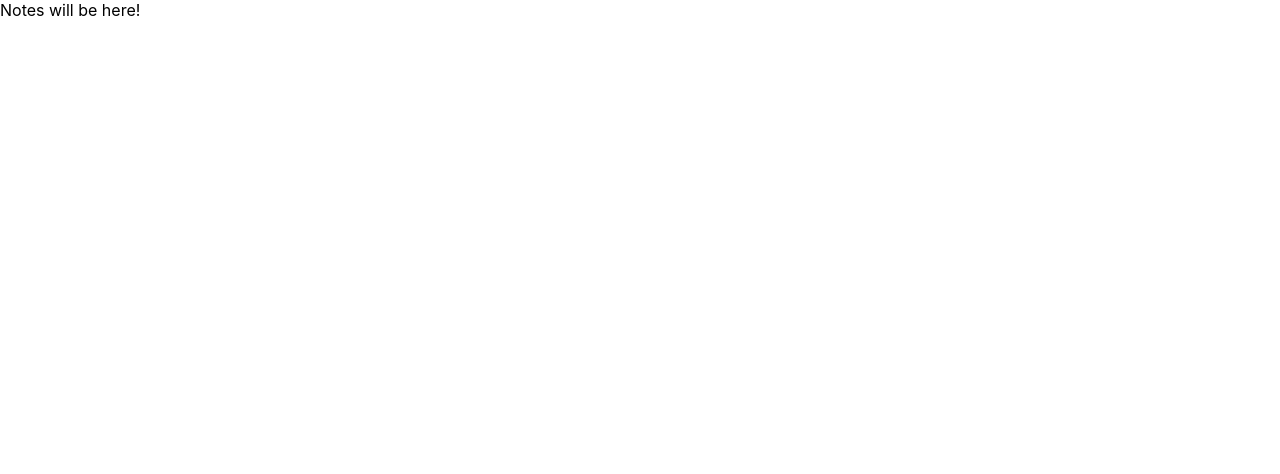
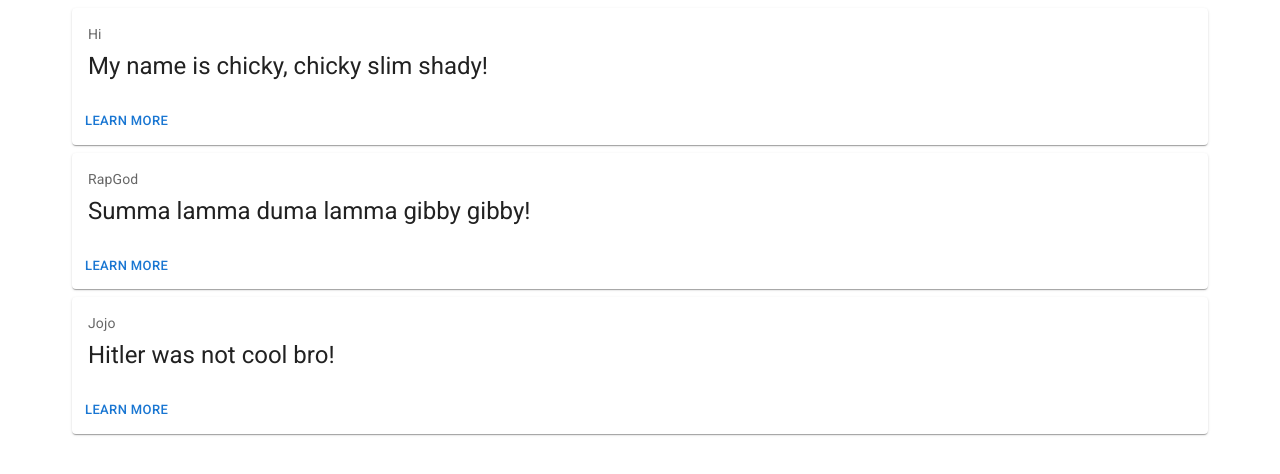
Before and after one commit to mohamadaminkarami/WEB_HW3, a React (Create React App) app in the folder client/: page /notes in a window 1280 px wide. Shown: the top 474 px of the page. Built offline with nearby package versions, Linux system fonts and the light colour scheme.

Commit message:
Add Simple NoteList and NoteDetail views

```diff
--- a/client/package.json
+++ b/client/package.json
@@ -3,6 +3,9 @@
   "version": "0.1.0",
   "private": true,
   "dependencies": {
+    "@emotion/react": "^11.7.1",
+    "@emotion/styled": "^11.6.0",
+    "@mui/material": "^5.2.8",
     "@testing-library/jest-dom": "^5.14.1",
     "@testing-library/react": "^12.0.0",
     "@testing-library/user-event": "^13.2.1",
--- a/client/public/index.html
+++ b/client/public/index.html
@@ -10,6 +10,8 @@
       content="Web site created using create-react-app"
     />
     <link rel="apple-touch-icon" href="%PUBLIC_URL%/logo192.png" />
+    <link rel="stylesheet" href="https://fonts.googleapis.com/css?family=Roboto:300,400,500,700&display=swap" />
+    <link rel="stylesheet" href="https://fonts.googleapis.com/icon?family=Material+Icons" />
     <!--
       manifest.json provides metadata used when your web app is installed on a
       user's mobile device or desktop. See https://developers.google.com/web/fundamentals/web-app-manifest/
--- a/client/src/Pages/NotFound.jsx
+++ b/client/src/Pages/NotFound.jsx
@@ -1,13 +1,18 @@
-import React from 'react'
-import { Link } from 'react-router-dom'
+import { Button, Container } from "@mui/material";
+import React from "react";
+import { Link } from "react-router-dom";
 
 function NotFound() {
-    return (
-        <div>
-            The page you were looking for was not found!
-            <Link to="/">Go home...</Link>
-        </div>
-    )
+  return (
+    <Container>
+      The page you were looking for was not found!
+      <div>
+      <Link to="/">
+        <Button variant="contained">Go home...</Button>
+      </Link>
+      </div>
+    </Container>
+  );
 }
 
-export default NotFound
+export default NotFound;
--- a/client/src/Pages/Note.jsx
+++ /dev/null
@@ -1,7 +0,0 @@
-import React from "react";
-
-function Note() {
-  return <div>note details!</div>;
-}
-
-export default Note;
--- /dev/null
+++ b/client/src/Pages/NoteDetail.jsx
@@ -0,0 +1,14 @@
+import React from "react";
+import NoteCard from "../components/NoteCard";
+
+function NoteDetail() {
+  // fetch data with id
+  const note = {
+    id: 1,
+    title: "Hi",
+    detail: "My name is chicky, chicky slim shady!",
+  };
+  return <NoteCard note={note} />;
+}
+
+export default NoteDetail;
--- /dev/null
+++ b/client/src/Pages/NoteList.jsx
@@ -0,0 +1,31 @@
+import { Container } from "@mui/material";
+import React from "react";
+import NoteCard from "../components/NoteCard";
+
+function NoteList() {
+  const noteList = [
+    {
+      id: 1,
+      title: "Hi",
+      detail: "My name is chicky, chicky slim shady!",
+    },
+    {
+      id: 2,
+      title: "RapGod",
+      detail: "Summa lamma duma lamma gibby gibby!",
+    },
+    {
+      id: 3,
+      title: "Jojo",
+      detail: "Hitler was not cool bro!",
+    },
+  ];
+
+  const renderedNotes = noteList.map(note => {
+    return <NoteCard note={note} />;
+  });
+
+  return <Container>{renderedNotes}</Container>;
+}
+
+export default NoteList;
--- a/client/src/Pages/Notes.jsx
+++ /dev/null
@@ -1,7 +0,0 @@
-import React from "react";
-
-function Notes() {
-  return <div>Notes will be here!</div>;
-}
-
-export default Notes;
--- /dev/null
+++ b/client/src/components/NoteCard.jsx
@@ -0,0 +1,27 @@
+import React from "react";
+import Card from "@mui/material/Card";
+import CardActions from "@mui/material/CardActions";
+import CardContent from "@mui/material/CardContent";
+import Button from "@mui/material/Button";
+import Typography from "@mui/material/Typography";
+
+function NoteCard(props) {
+  const { title, detail } = props.note;
+  return (
+    <Card sx={{ minWidth: 275, m: 1}}>
+      <CardContent>
+        <Typography sx={{ fontSize: 14 }} color="text.secondary" gutterBottom>
+          {title}
+        </Typography>
+        <Typography variant="h5" component="div">
+          {detail}
+        </Typography>
+      </CardContent>
+      <CardActions>
+        <Button size="small">Learn More</Button>
+      </CardActions>
+    </Card>
+  );
+}
+
+export default NoteCard;
--- a/client/src/index.js
+++ b/client/src/index.js
@@ -4,11 +4,11 @@
 import App from './App';
 import reportWebVitals from './reportWebVitals';
 import { BrowserRouter, Route, Routes } from 'react-router-dom';
-import Notes from './Pages/Notes';
-import Note from './Pages/Note';
+import NoteList from './Pages/NoteList';
+import NoteDetail from './Pages/NoteDetail';
 import Login from './Pages/Auth/Login';
 import SignUp from './Pages/Auth/SignUp';
-import CreateNotes from './Pages/CreateNotes';
+import CreateNote from './Pages/CreateNote';
 import NotFound from './Pages/NotFound';
 
 ReactDOM.render(
@@ -16,9 +16,9 @@
     <BrowserRouter>
       <Routes>
         <Route path="/" element={<App />} />
-        <Route path="notes" element={<Notes />} />
-        <Route path="new" element={<CreateNotes />} />
-        <Route path="notes/:noteId" element={<Note />} />
+        <Route path="notes" element={<NoteList />} />
+        <Route path="notes/new" element={<CreateNote />} />
+        <Route path="notes/:noteId" element={<NoteDetail />} />
         <Route path="login" element={<Login />} />
         <Route path="signup" element={<SignUp />} />
         <Route path="*" element={<NotFound />}/>
```
Also changed, not shown: 1 other file (tests, documents, lock files or other folders).
